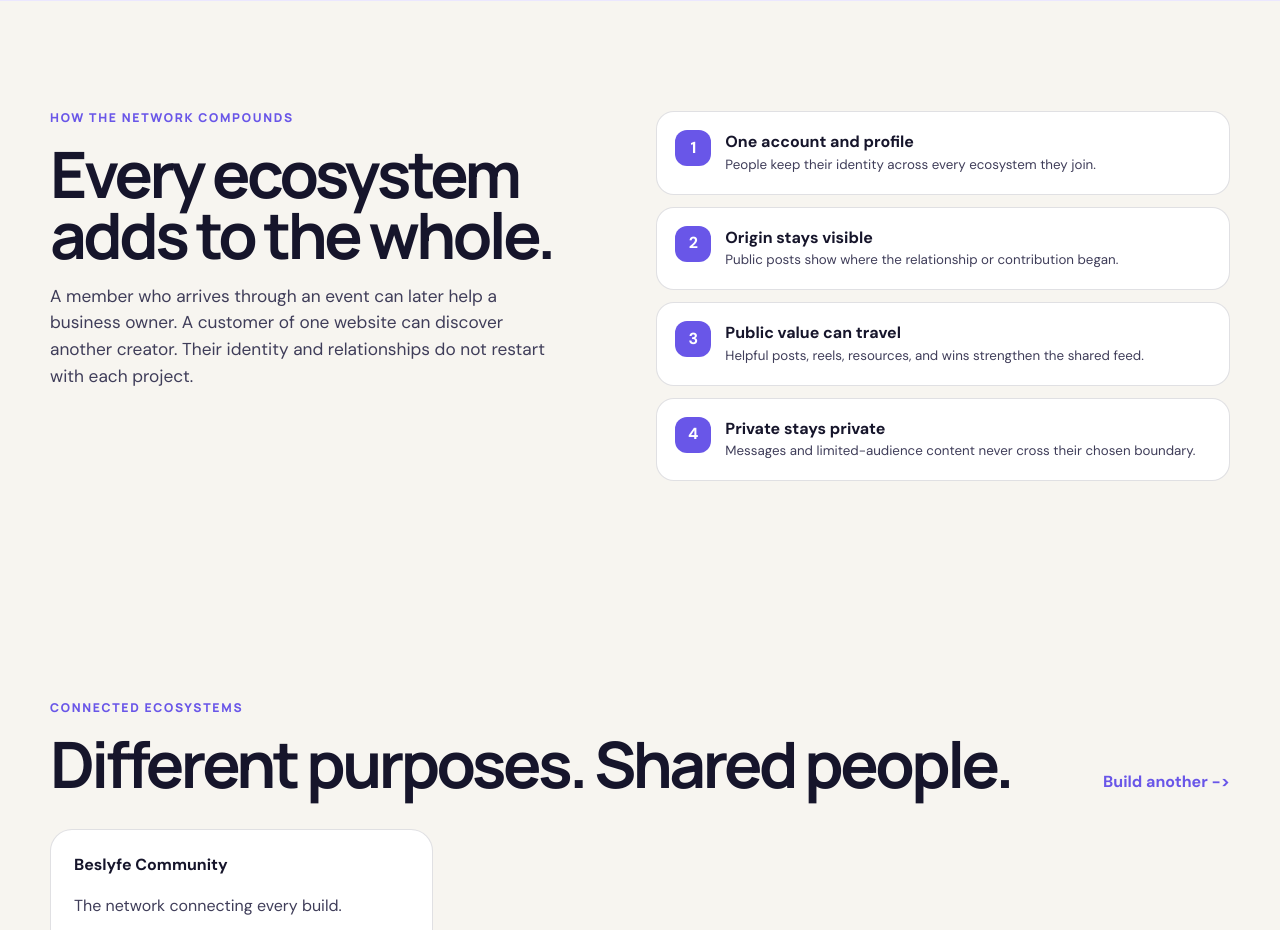
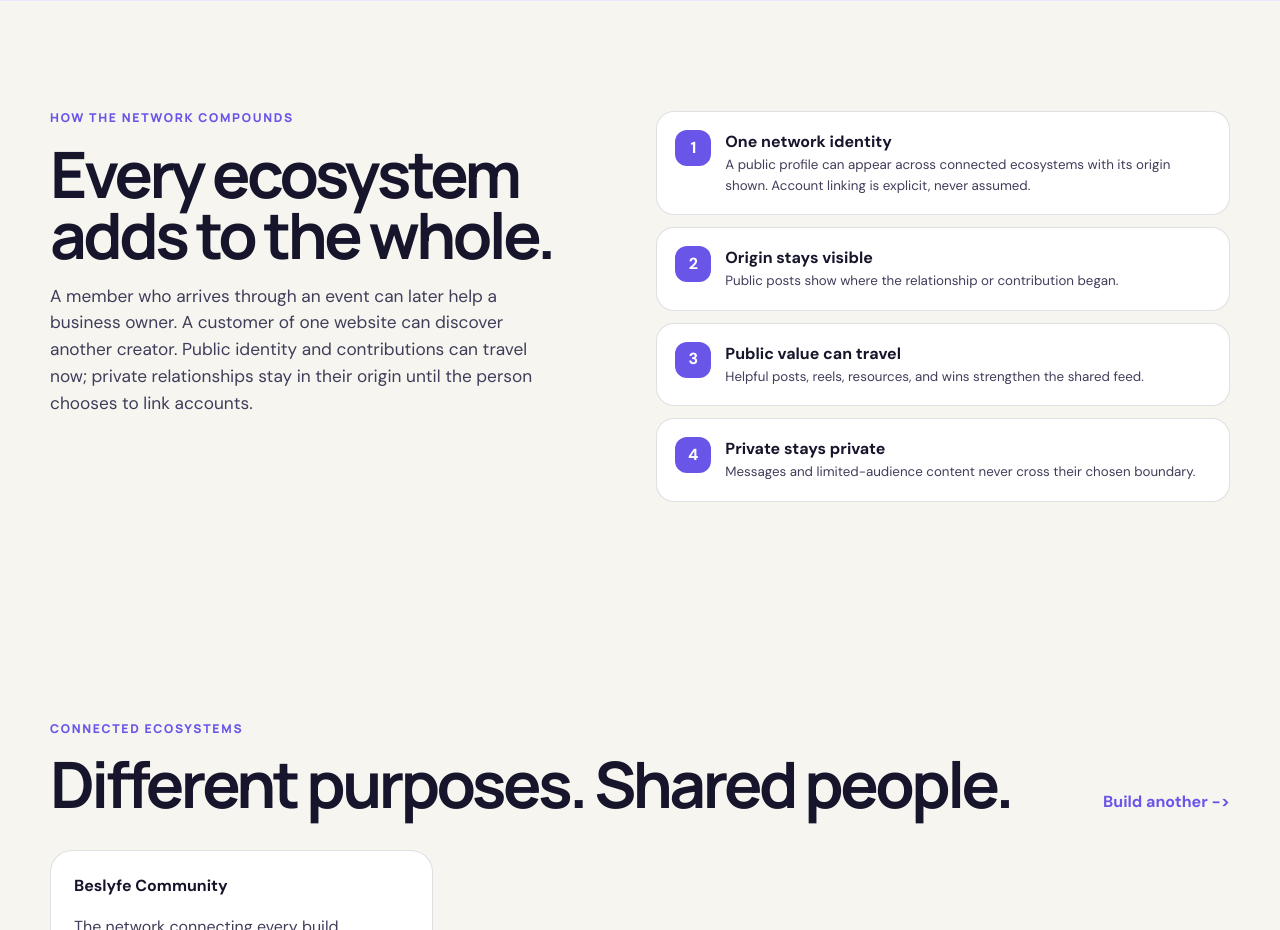
Before and after one commit to giftations/beslyfe, a website: page community.html in a window 1280 px wide. Shown: the part 2300-3230 px from the top of the page. Drawn offline with Linux system fonts and the light colour scheme; no server answers.

Commit message:
Describe federated identity accurately (#62)
Clarify that public identity federates today while private cross-site account linking remains explicit and future.

```diff
--- a/community.html
+++ b/community.html
@@ -46,8 +46,8 @@
     <section class="section community-live"><div class="shell"><div class="live-feed-head"><div><p class="eyebrow">Latest public contributions</p><h2>The network is already here.</h2></div><a href="/feed">See everything -></a></div><div class="community-post-grid" id="communityPostGrid"><article class="feed-skeleton"></article><article class="feed-skeleton"></article><article class="feed-skeleton"></article></div></div></section>
 
     <section class="section shell network-pipeline">
-      <div><p class="eyebrow">How the network compounds</p><h2>Every ecosystem adds to the whole.</h2><p>A member who arrives through an event can later help a business owner. A customer of one website can discover another creator. Their identity and relationships do not restart with each project.</p></div>
-      <ol><li><span>1</span><div><strong>One account and profile</strong><small>People keep their identity across every ecosystem they join.</small></div></li><li><span>2</span><div><strong>Origin stays visible</strong><small>Public posts show where the relationship or contribution began.</small></div></li><li><span>3</span><div><strong>Public value can travel</strong><small>Helpful posts, reels, resources, and wins strengthen the shared feed.</small></div></li><li><span>4</span><div><strong>Private stays private</strong><small>Messages and limited-audience content never cross their chosen boundary.</small></div></li></ol>
+      <div><p class="eyebrow">How the network compounds</p><h2>Every ecosystem adds to the whole.</h2><p>A member who arrives through an event can later help a business owner. A customer of one website can discover another creator. Public identity and contributions can travel now; private relationships stay in their origin until the person chooses to link accounts.</p></div>
+      <ol><li><span>1</span><div><strong>One network identity</strong><small>A public profile can appear across connected ecosystems with its origin shown. Account linking is explicit, never assumed.</small></div></li><li><span>2</span><div><strong>Origin stays visible</strong><small>Public posts show where the relationship or contribution began.</small></div></li><li><span>3</span><div><strong>Public value can travel</strong><small>Helpful posts, reels, resources, and wins strengthen the shared feed.</small></div></li><li><span>4</span><div><strong>Private stays private</strong><small>Messages and limited-audience content never cross their chosen boundary.</small></div></li></ol>
     </section>
 
     <section class="section shell ecosystem-row"><div class="live-feed-head"><div><p class="eyebrow">Connected ecosystems</p><h2>Different purposes. Shared people.</h2></div><a href="/create">Build another -></a></div><div class="ecosystem-cards" id="ecosystemCards"><article><strong>Beslyfe Community</strong><p>The network connecting every build.</p></article></div></section>
```
Also changed, not shown: tests/community-federation.test.mjs (+8 -0 lines).
